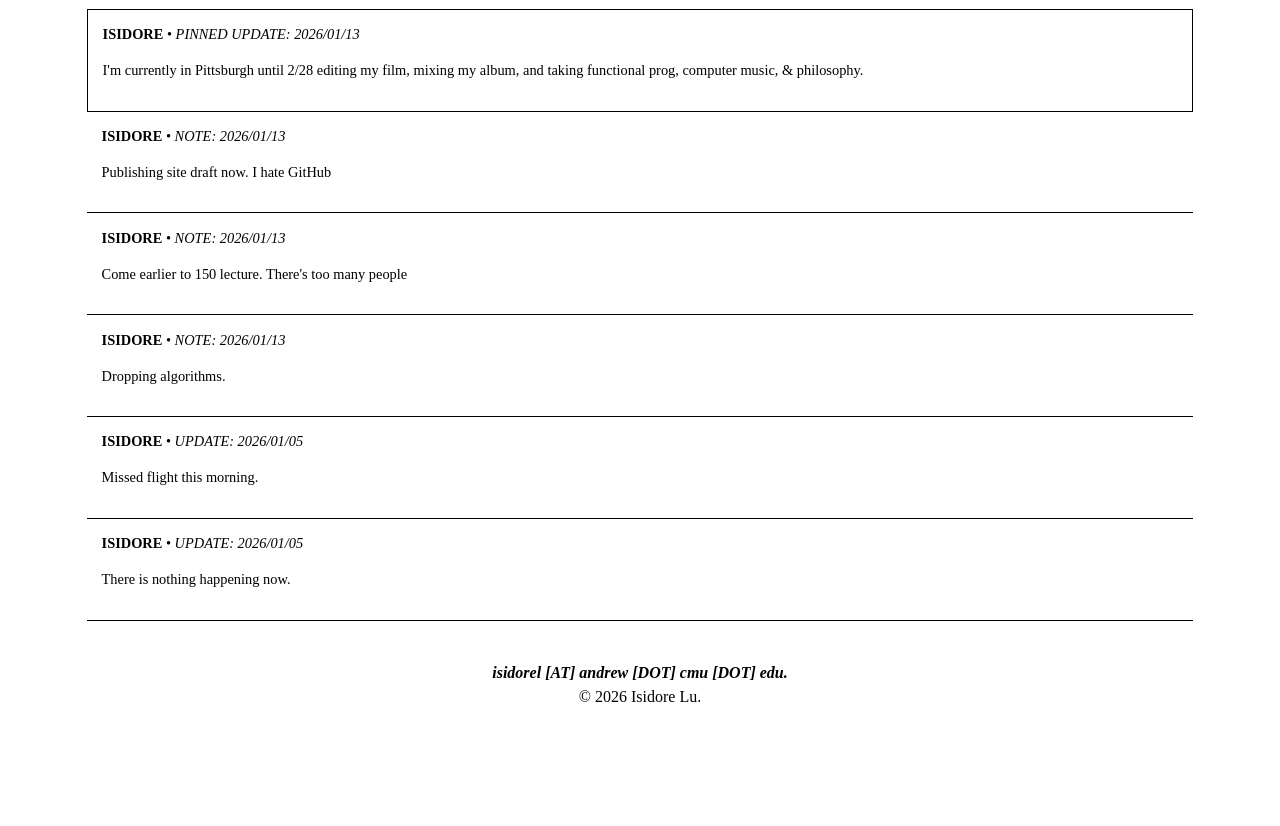
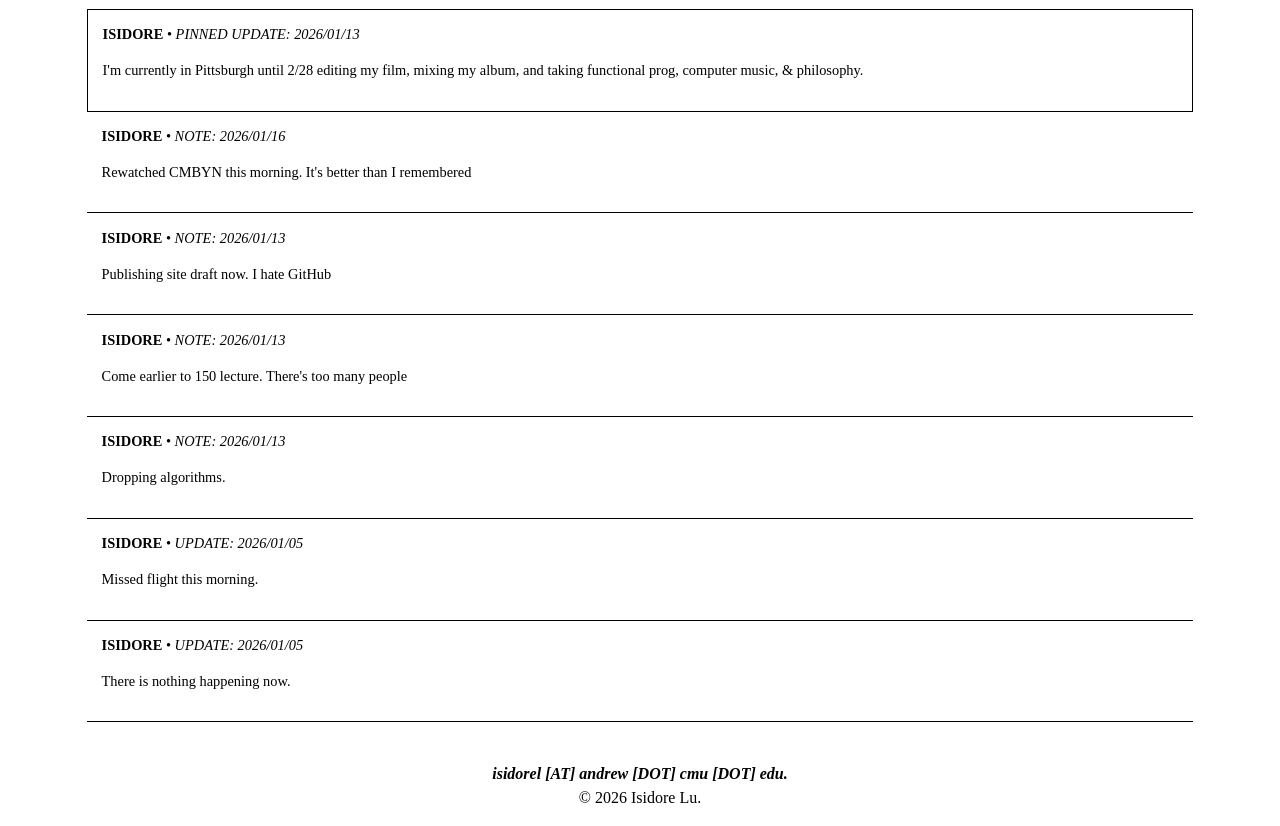
Before and after one commit to isidorelu/isidorelu.github.io, a website: page notes.html in a window 1280 px wide. Shown: the part 51-877 px from the top of the page. Before the commit the page ends 800 px from the top, so only its background shows below. Drawn offline with Linux system fonts and the light colour scheme.

Commit message:
1/16/26 notes update

```diff
--- a/notes.html
+++ b/notes.html
@@ -59,6 +59,11 @@
                </section>
 
                <section class="note">
+                  <strong>ISIDORE</strong> • <em> NOTE: 2026/01/16</em>
+                  <p>Rewatched CMBYN this morning. It's better than I remembered</p>
+               </section>
+
+               <section class="note">
                   <strong>ISIDORE</strong> • <em> NOTE: 2026/01/13</em>
                   <p>Publishing site draft now. I hate GitHub</p>
                </section>
```
